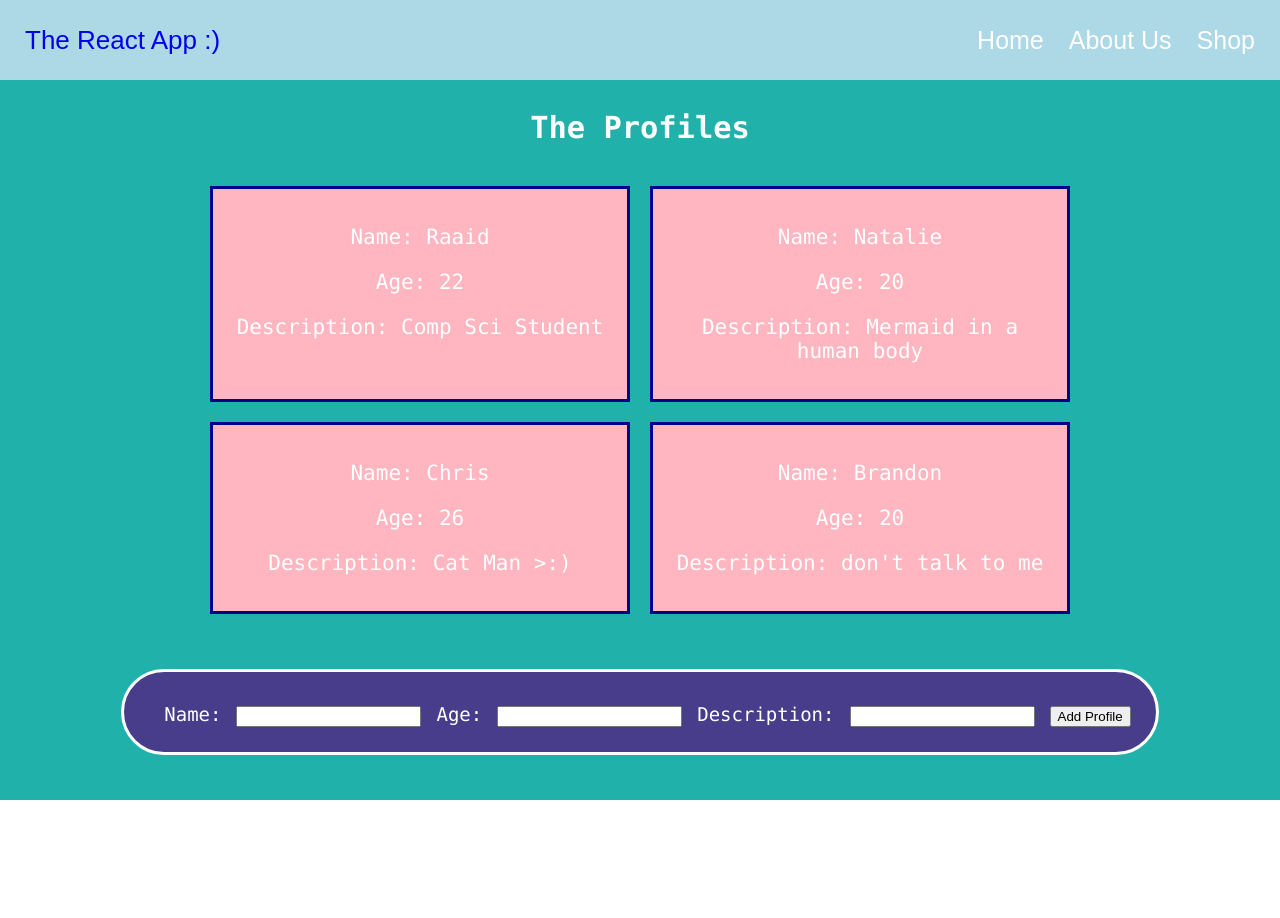
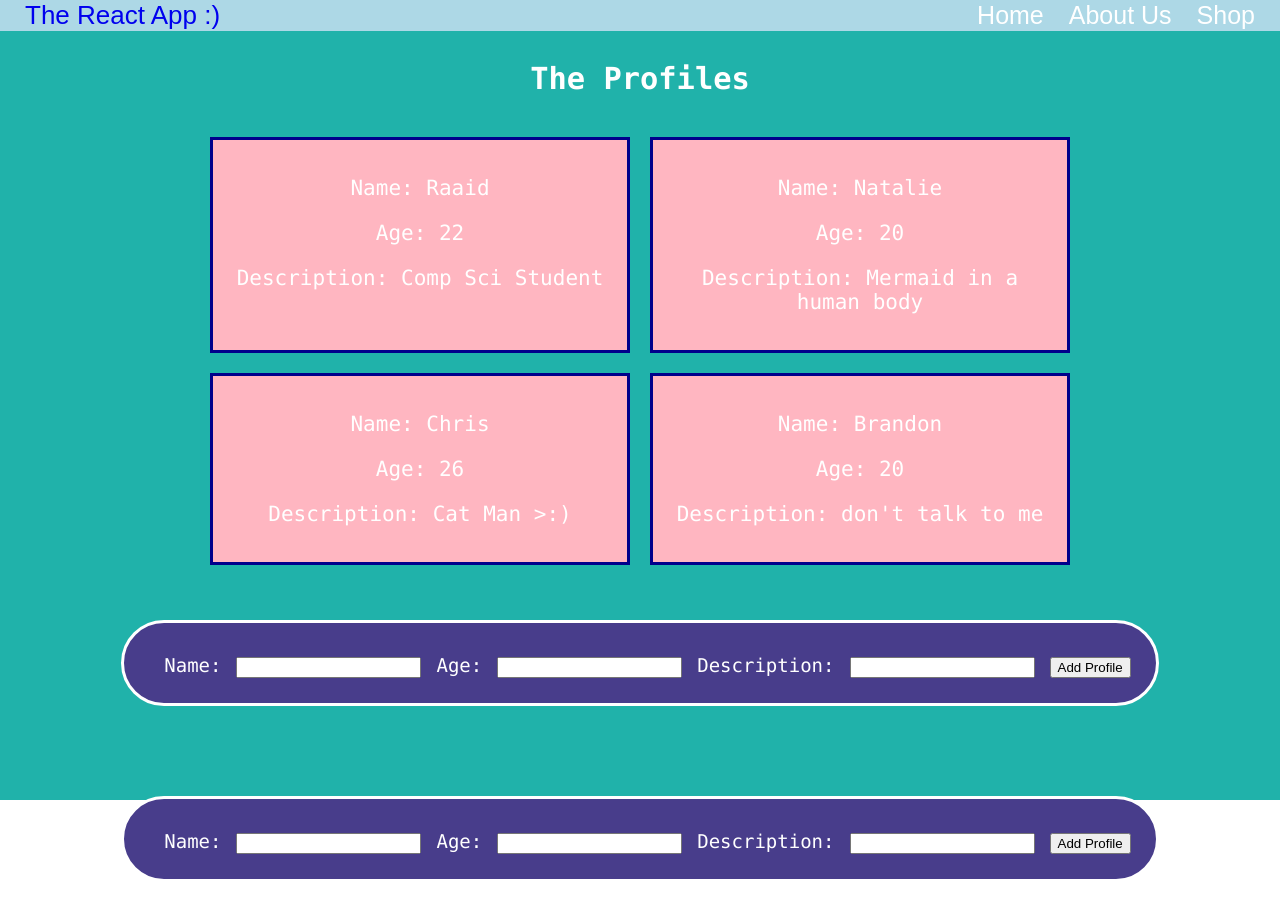
Before and after one commit to raaidsm/EcommerceSite, a React (Create React App) app: page / in a window 1280 px wide. Shown: the top 918 px of the page. Before the commit the page ends 800 px from the top, so only its background shows below. Built offline with nearby package versions, Linux system fonts and the light colour scheme.

Commit message:
Form data is saved, Working on making it display

```diff
--- a/src/App.tsx
+++ b/src/App.tsx
@@ -1,11 +1,17 @@
-import React from 'react';
+import React, {useState} from 'react';
 import './App.css';
 import ProfileSection from "./components/ProfileSection";
 import Profile from "./components/Profile";
 import Header from "./components/header/Header"
 import NewProfile from "./components/NewProfile/NewProfile"
+import NewProfile from "./components/NewProfile/NewProfile";
 
 function App() {
+    const [profiles, setProfiles] = useState();
+    const addProfileHandler = (profile: any) => {
+        console.log(profile);
+
+    };
     return (
         <main className="App">
             <Header></Header>
@@ -14,10 +20,16 @@ function App() {
                 <Profile name="Natalie" age={20} description="Mermaid in a human body"/>
                 <Profile name="Chris" age={26} description="Cat Man >:)"/>
                 <Profile name="Brandon" age={20} description="don't talk to me"/>
+                {/*<NewExpense onAddProfile={addProfileHandler}/>*/}
+
+
             </ProfileSection>
+            <NewProfile onAddProfile={addProfileHandler}/>
             <NewProfile></NewProfile>
 
+
         </main>
+
     );
 }
 
--- a/src/components/NewProfile/NewProfile.tsx
+++ b/src/components/NewProfile/NewProfile.tsx
@@ -2,11 +2,20 @@ import React from 'react';
 import ProfileForm from './ProfileForm'
 import './NewProfile.css'
 
-const NewExpense = () => {
+
+const NewProfile = (props: any) => {
+    const saveProfileDataHandler = (enteredProfileData: any) => {
+        const profileData = {
+            ...enteredProfileData,
+            id: Math.random().toString()
+        };
+        props.onAddProfile(profileData);
+
+    };
     return <div>
-        <ProfileForm></ProfileForm>
+        <ProfileForm onNewProfileData={saveProfileDataHandler}></ProfileForm>
     </div>
 };
 
 
-export default NewExpense;
+export default NewProfile;
--- a/src/components/NewProfile/ProfileForm.tsx
+++ b/src/components/NewProfile/ProfileForm.tsx
@@ -1,33 +1,79 @@
-import React, {useState} from 'react';
+import React, {FC, useState} from 'react';
 import './NewProfile.css'
-const ProfileForm = () => {
+const ProfileForm = (props: any) => {
+
+
     const [enteredName, setEnteredName] = useState('');
-    const userInputHandler = (event: any) => {
+    const [enteredAge, setEnteredAge] = useState('');
+    const [enteredDesc, setEnteredDesc] = useState('');
+
+    const [userInput, setUserInput] = useState({
+        enteredName: '',
+        enteredAge: 0,
+        enteredDesc: ''
+
+    });
+
+    const nameChangeHandler =  (event: any) => {
         setEnteredName(event.target.value);
+        // setUserInput({
+        //     ...userInput, //takes an object and pulls out all the key pairs and adds them to this new object
+        //     enteredName: event.target.value,
+        //     // enteredAge: "",
+        //     // enteredDesc: ""
+        // })
+    };
 
-    };
-    return <form action="">
+    const ageChangeHandler = (event: any) => {
+        setEnteredAge(event.target.value);
+    }
+
+    const descChangeHandler = (event: any) => {
+        setEnteredDesc(event.target.value);
+    }
+
+    const handleSubmit = (event: any) => {
+        event.preventDefault() //stops the page from reloading when the form is submitted which is the default request
+
+        const profileData = {
+            name: enteredName,
+            age: enteredAge,
+            desc: enteredDesc
+        }
+
+
+
+        props.onNewProfileData();
+
+        //resets imput to empty strings.
+        setEnteredName("");
+        setEnteredAge("");
+        setEnteredDesc("");
+
+        console.log("ProfileForm", profileData);
+
+
+    }
+    return <form action="" onSubmit={handleSubmit}>
         <div className="form-bg">
             <div>
                 <label>Name:</label>
                 {/*userInputHandler just pointing to the function dont do userInputHandler() because it wont execute like this*/}
-                <input type='text' onChange={userInputHandler}/>
+                {/*value is letting us set it back to an empty string when the form is subbmitted */}
+                <input type='text' name='name' value={enteredName} onChange={nameChangeHandler}/>
             </div>
             <div>
                 <label>Age:</label>
-                <input type='text'/>
+                <input type='text' name='age' value={enteredAge} onChange={ageChangeHandler}/>
             </div>
             <div>
                 <label >Description:</label>
-                <input  type='text'/>
+                <input  type='text' name='desc' value={enteredDesc} onChange={descChangeHandler}/>
             </div>
             <div>
                 <button type="submit">Add Profile</button>
             </div>
-
         </div>
-
-
     </form>
 
 };
```
Also changed, not shown: src/components/Profile.tsx (+6 -1 lines).
